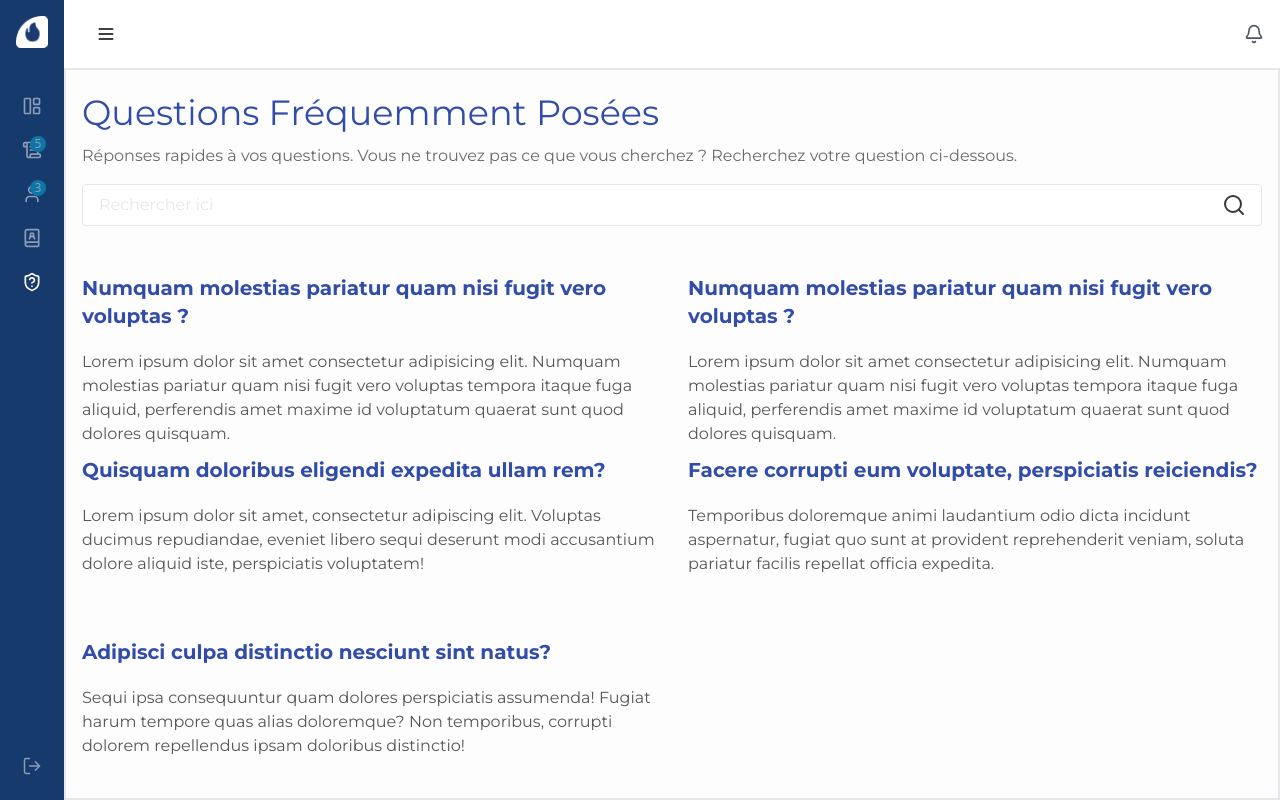
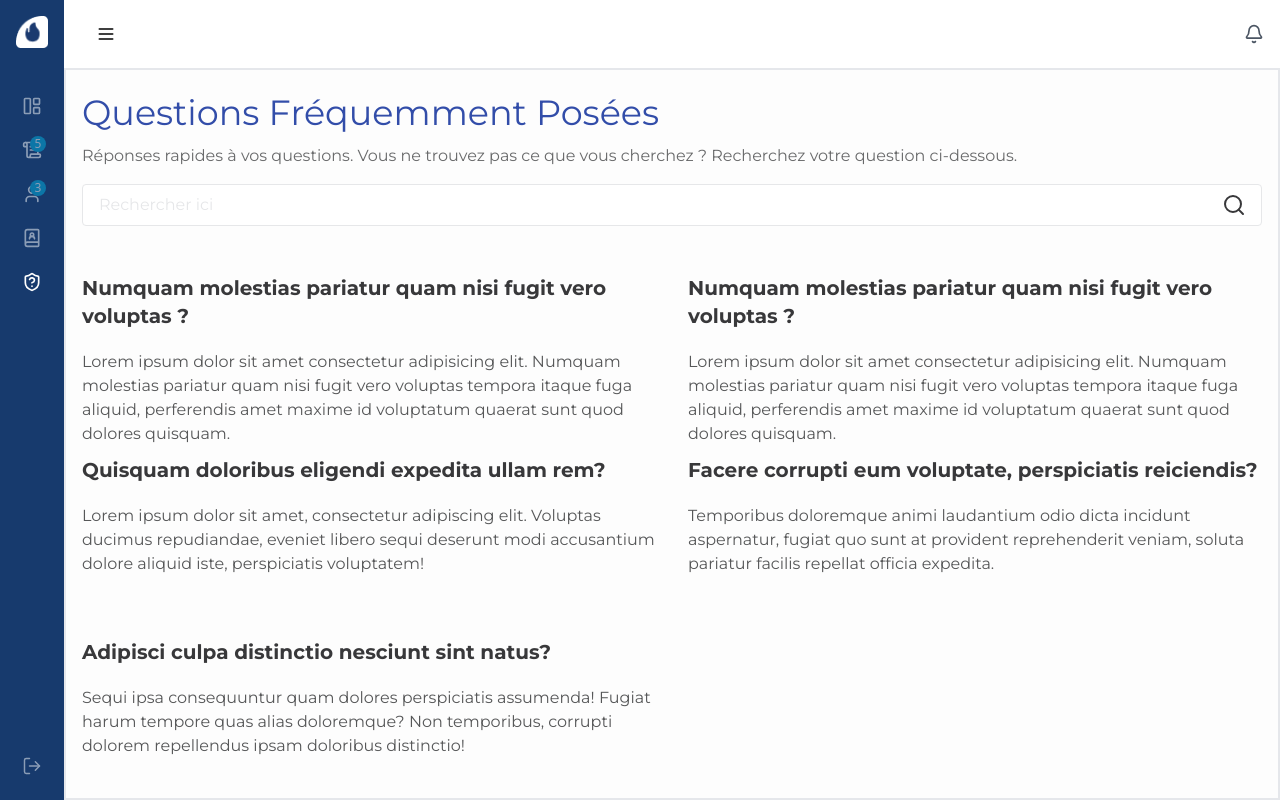
Before and after one commit to CTOFares/datamedconnect, a React (Vite) app: page /admin/Questions-frequentes in a window 1280 px wide. Built offline with nearby package versions, Linux system fonts and the light colour scheme.

Commit message:
Chnaged Color

```diff
--- a/src/pages/Admin/FrequentlyaskedQuestions.jsx
+++ b/src/pages/Admin/FrequentlyaskedQuestions.jsx
@@ -27,7 +27,7 @@ const FrequentlyaskedQuestions = () => {
 
       <div className="grid grid-cols-2 md:grid-cols-2 py-8 gap-8">
         <div className="h-[150px] ">
-          <h1 className="text-[#324DA9] pb-5 font-montserrat text-[20px] font-semibold leading-[28px]">
+          <h1 className="text-[#38383A] pb-5 font-montserrat text-[20px] font-semibold leading-[28px]">
             Numquam molestias pariatur quam nisi fugit vero voluptas ?
           </h1>
           <p className="text-[#565758] font-montserrat text-[16px] font-normal leading-[24px]">
@@ -38,7 +38,7 @@ const FrequentlyaskedQuestions = () => {
           </p>
         </div>
         <div className="h-[150px] ">
-          <h1 className="text-[#324DA9] pb-5 font-montserrat text-[20px] font-semibold leading-[28px]">
+          <h1 className="text-[#38383A] pb-5 font-montserrat text-[20px] font-semibold leading-[28px]">
             Numquam molestias pariatur quam nisi fugit vero voluptas ?
           </h1>
           <p className="text-[#565758] font-montserrat text-[16px] font-normal leading-[24px]">
@@ -49,7 +49,7 @@ const FrequentlyaskedQuestions = () => {
           </p>
         </div>
         <div className="h-[150px] ">
-          <h1 className="text-[#324DA9] pb-5 font-montserrat text-[20px] font-semibold leading-[28px]">
+          <h1 className="text-[#38383A] pb-5 font-montserrat text-[20px] font-semibold leading-[28px]">
             Quisquam doloribus eligendi expedita ullam rem?
           </h1>
           <p className="text-[#565758] font-montserrat text-[16px] font-normal leading-[24px]">
@@ -60,7 +60,7 @@ const FrequentlyaskedQuestions = () => {
         </div>
 
         <div className="h-[150px] ">
-          <h1 className="text-[#324DA9] pb-5 font-montserrat text-[20px] font-semibold leading-[28px]">
+          <h1 className="text-[#38383A] pb-5 font-montserrat text-[20px] font-semibold leading-[28px]">
             Facere corrupti eum voluptate, perspiciatis reiciendis?
           </h1>
           <p className="text-[#565758] font-montserrat text-[16px] font-normal leading-[24px]">
@@ -71,7 +71,7 @@ const FrequentlyaskedQuestions = () => {
         </div>
 
         <div className="h-[150px] ">
-          <h1 className="text-[#324DA9] pb-5 font-montserrat text-[20px] font-semibold leading-[28px]">
+          <h1 className="text-[#38383A] pb-5 font-montserrat text-[20px] font-semibold leading-[28px]">
             Adipisci culpa distinctio nesciunt sint natus?
           </h1>
           <p className="text-[#565758] font-montserrat text-[16px] font-normal leading-[24px]">
```
